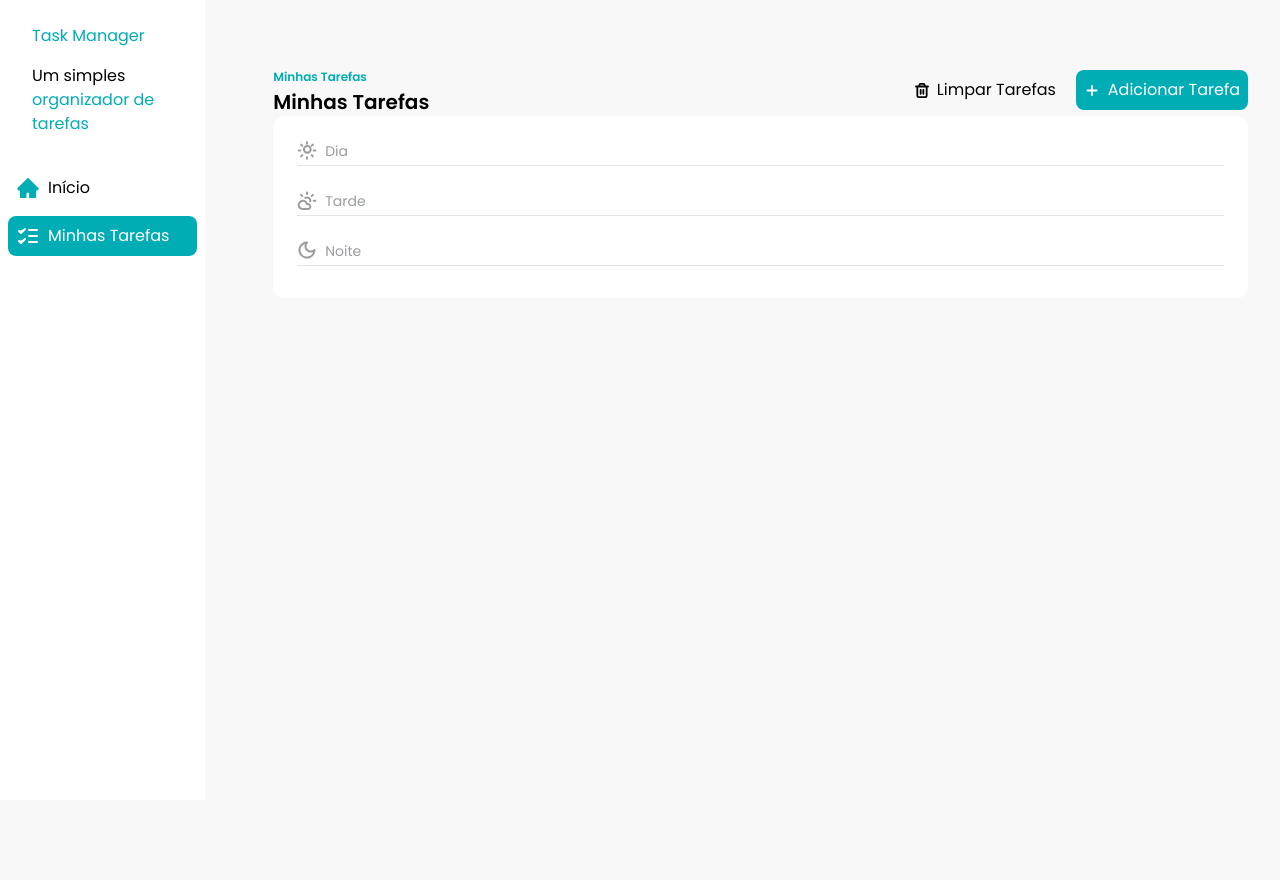
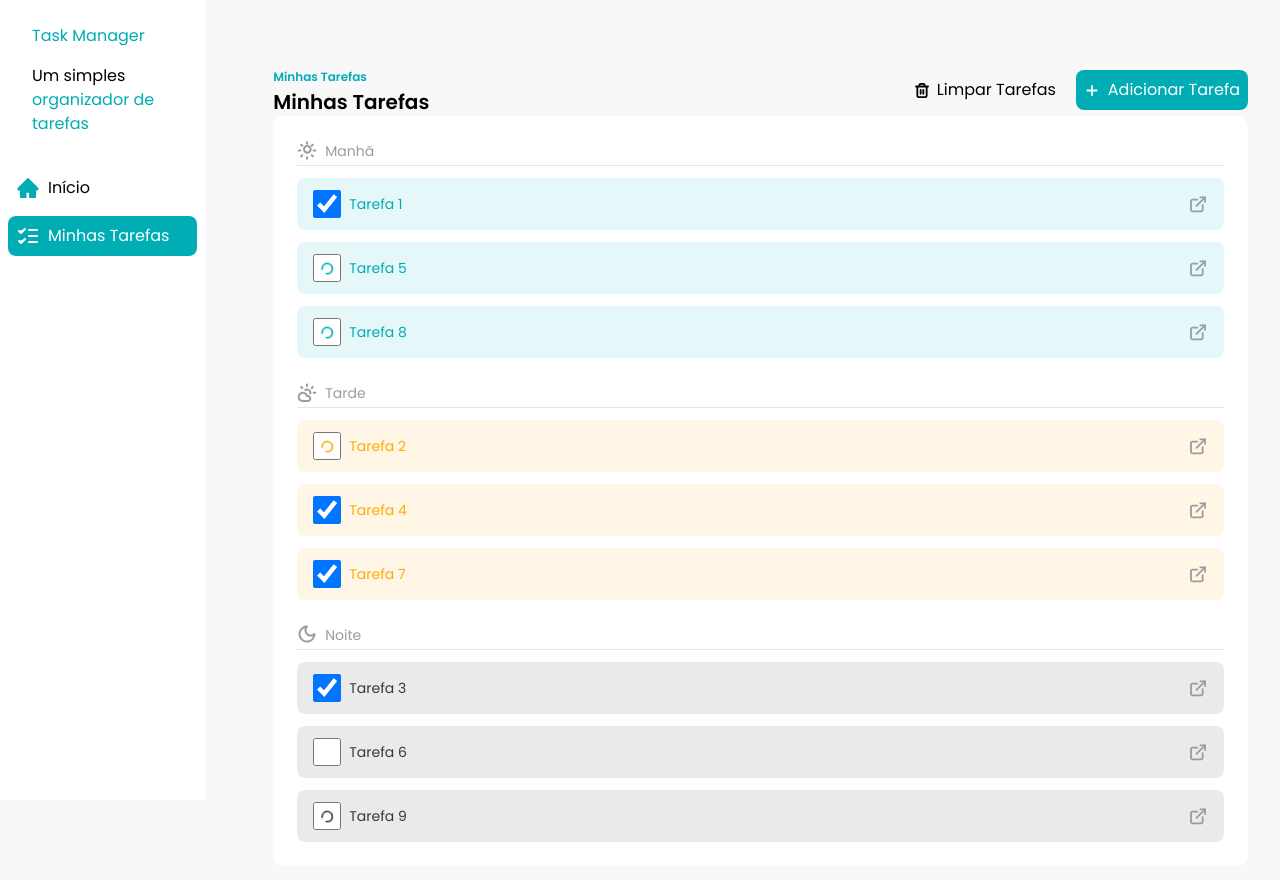
Before and after one commit to felipealexramos/task-manager, a React (Vite) app: page / in a window 1280 px wide. Shown: the top 880 px of the page. Before the commit the page ends 800 px from the top, so only its background shows below. Built offline with nearby package versions, Linux system fonts and the light colour scheme.

Commit message:
feat: implement TaskItem component and update task data with new statuses

```diff
--- a/src/assets/icons/index.js
+++ /dev/null
@@ -1,31 +0,0 @@
-import AddIcon from "./add.svg?react"
-import ArrowLeftIcon from "./arrow-left.svg?react"
-import CheckIcon from "./check.svg?react"
-import ChevronRightIcon from "./chevron-right.svg?react"
-import CloudSunIcon from "./cloud-sun.svg?react"
-import DetailsIcon from "./details.svg?react"
-import GlassWaterIcon from "./glass-water.svg?react"
-import HomeIcon from "./home.svg?react"
-import LoaderIcon from "./loader.svg?react"
-import MoonIcon from "./moon.svg?react"
-import SunIcon from "./sun.svg?react"
-import TasksIcon from "./tasks.svg?react"
-import Tasks2Icon from "./tasks-2.svg?react"
-import TrashIcon from "./trash.svg?react"
-
-export {
-  AddIcon,
-  ArrowLeftIcon,
-  CheckIcon,
-  ChevronRightIcon,
-  CloudSunIcon,
-  DetailsIcon,
-  GlassWaterIcon,
-  HomeIcon,
-  LoaderIcon,
-  MoonIcon,
-  SunIcon,
-  Tasks2Icon,
-  TasksIcon,
-  TrashIcon,
-}
--- /dev/null
+++ b/src/components/TaskItem.jsx
@@ -0,0 +1,48 @@
+import CheckIcon from "../assets/icons/check.svg?react"
+import LoadIcon from "../assets/icons/loader.svg?react"
+import DetailsIcon from "../assets/icons/details.svg?react"
+
+const TaskItem = ({ task }) => {
+  const getStatusClasses = () => {
+    switch (task.time) {
+      case "morning":
+        return "bg-[#00ADB5] text-[#00ADB5]"
+      case "afternoon":
+        return "bg-[#FFAA04] text-[#FFAA04]"
+      case "night":
+        return "bg-[#35383E] text-[#35383E]"
+      default:
+        return ""
+    }
+  }
+
+  return (
+    <div
+      className={`flex items-center justify-between gap-2 rounded-lg bg-opacity-10 px-4 py-3 text-sm ${getStatusClasses()}`}
+    >
+      <div className="flex items-center gap-2">
+        <label
+          className={`relative flex h-7 w-7 cursor-pointer items-center justify-center rounded-lg ${getStatusClasses}`}
+        >
+          <input
+            type="checkbox"
+            className="absolute h-7 w-7 cursor-pointer"
+            checked={task.status === "done"}
+            onChange={() => {}}
+          />
+          {task.status === "done" && <CheckIcon />}
+          {task.status === "in_progress" && (
+            <LoadIcon className="animate-spin" />
+          )}
+        </label>
+        {task.title}
+      </div>
+
+      <a href="#" className="transition hover:opacity-75">
+        <DetailsIcon />
+      </a>
+    </div>
+  )
+}
+
+export default TaskItem
--- a/src/components/Tasks.jsx
+++ b/src/components/Tasks.jsx
@@ -6,8 +6,16 @@ import CloudIcon from "../assets/icons/cloud-sun.svg?react"
 import MoonIcon from "../assets/icons/moon.svg?react"
 import TASKS from "../data/tasks"
 import TaskSeparator from "./TaskSeparator"
+import { useState } from "react"
+import TaskItem from "./TaskItem"
 
 const Tasks = () => {
+  const [tasks, setTakss] = useState(TASKS)
+
+  const morningTasks = tasks.filter((task) => task.time === "morning")
+  const afternoonTasks = tasks.filter((task) => task.time === "afternoon")
+  const nightTasks = tasks.filter((task) => task.time === "night")
+
   return (
     <div className="w-full px-8 py-16">
       <div className="flex w-full justify-between">
@@ -32,15 +40,24 @@ const Tasks = () => {
 
       <div className="rounded-xl bg-white p-6">
         <div className="space-y-3">
-          <TaskSeparator title="Dia" icon={<SunIcon />} />
+          <TaskSeparator title="Manhã" icon={<SunIcon />} />
+          {morningTasks.map((task) => (
+            <TaskItem key={task.id} task={task} />
+          ))}
         </div>
 
         <div className="my-6 space-y-3">
           <TaskSeparator title="Tarde" icon={<CloudIcon />} />
+          {afternoonTasks.map((task) => (
+            <TaskItem key={task.id} task={task} />
+          ))}
         </div>
 
         <div className="space-y-3">
           <TaskSeparator title="Noite" icon={<MoonIcon />} />
+          {nightTasks.map((task) => (
+            <TaskItem key={task.id} task={task} />
+          ))}
         </div>
       </div>
     </div>
--- a/src/data/tasks.js
+++ b/src/data/tasks.js
@@ -17,8 +17,50 @@ const TASKS = [
     id: 3,
     title: "Tarefa 3",
     description: "Descrição da tarefa 3",
-    time: "moon",
+    time: "night",
+    status: "done",
+  },
+  {
+    id: 4,
+    title: "Tarefa 4",
+    description: "Descrição da tarefa 4",
+    time: "afternoon",
+    status: "done",
+  },
+  {
+    id: 5,
+    title: "Tarefa 5",
+    description: "Descrição da tarefa 5",
+    time: "morning",
+    status: "in_progress",
+  },
+  {
+    id: 6,
+    title: "Tarefa 6",
+    description: "Descrição da tarefa 6",
+    time: "night",
     status: "not_started",
+  },
+  {
+    id: 7,
+    title: "Tarefa 7",
+    description: "Descrição da tarefa 7",
+    time: "afternoon",
+    status: "done",
+  },
+  {
+    id: 8,
+    title: "Tarefa 8",
+    description: "Descrição da tarefa 8",
+    time: "morning",
+    status: "in_progress",
+  },
+  {
+    id: 9,
+    title: "Tarefa 9",
+    description: "Descrição da tarefa 9",
+    time: "night",
+    status: "in_progress",
   },
 ]
 
```
